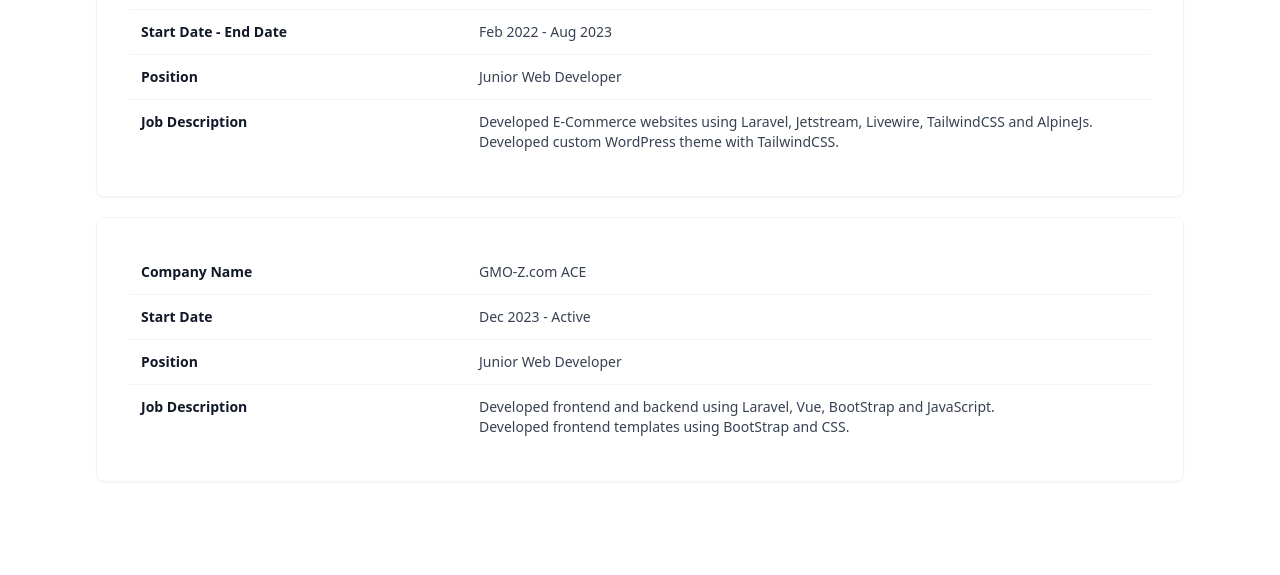
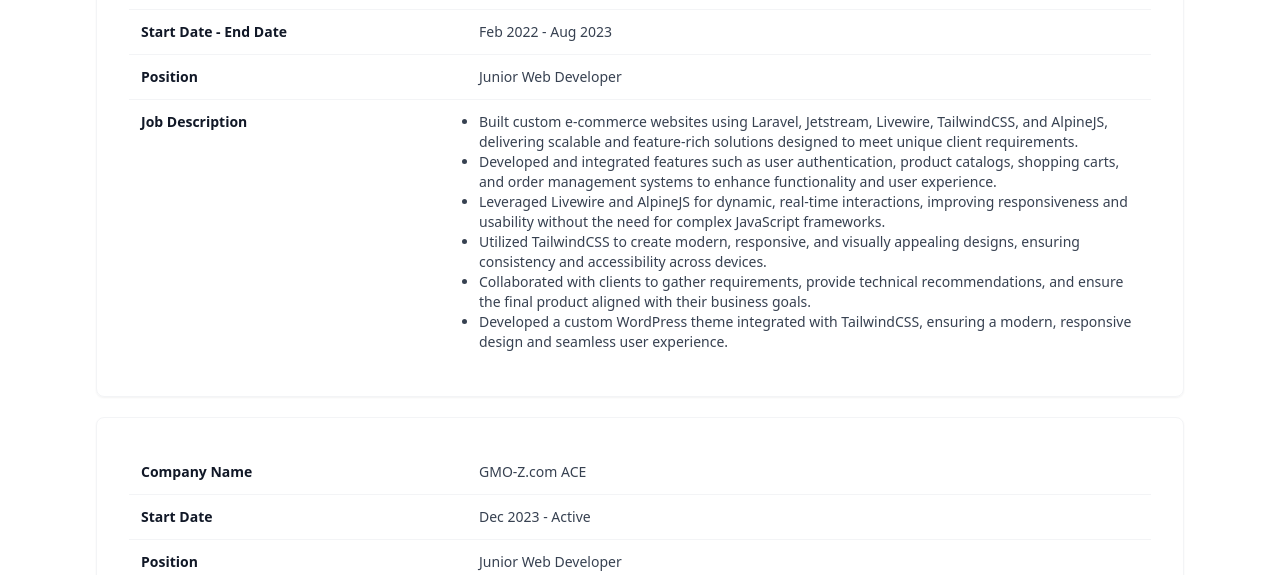
Before and after one commit to yenaingtun-dev/myPersonalWebsite_v2, a website with bundled scripts: page index.html in a window 1280 px wide. Shown: the part 1176-1751 px from the top of the page. Built offline with nearby package versions, Linux system fonts and the light colour scheme.

Commit message:
updated jd

```diff
--- a/index.html
+++ b/index.html
@@ -358,12 +358,34 @@
                     <dt class="font-semibold text-gray-900 dark:text-gray-500">
                         Job Description
                     </dt>
-                    <dd class="text-gray-700 sm:col-span-2 dark:text-gray-500">
-                        Developed E-Commerce websites using Laravel,
-                        Jetstream, Livewire, TailwindCSS and AlpineJs.
-                        <br />
-                        Developed custom WordPress theme with TailwindCSS.
-                    </dd>
+                    <div class="text-gray-700 sm:col-span-2 dark:text-gray-500">
+                        <ul class="list-disc">
+                            <li>
+                                Built custom e-commerce websites using Laravel, Jetstream, Livewire, TailwindCSS, and AlpineJS, delivering
+                                scalable and feature-rich solutions designed to meet unique client requirements.
+                            </li>
+                            <li>
+                                Developed and integrated features such as user authentication, product catalogs, shopping carts, and order
+                                management systems to enhance functionality and user experience.
+                            </li>
+                            <li>
+                                Leveraged Livewire and AlpineJS for dynamic, real-time interactions, improving responsiveness and usability
+                                without the need for complex JavaScript frameworks.
+                            </li>
+                            <li>
+                                Utilized TailwindCSS to create modern, responsive, and visually appealing designs, ensuring consistency and
+                                accessibility across devices.
+                            </li>
+                            <li>
+                                Collaborated with clients to gather requirements, provide technical recommendations, and ensure the final
+                                product aligned with their business goals.
+                            </li>
+                            <li>
+                                Developed a custom WordPress theme integrated with TailwindCSS, ensuring a modern, responsive design and
+                                seamless user experience.
+                            </li>
+                        </ul>
+                    </div>
                 </div>
             </dl>
              <dl class="p-2 mt-8 text-sm border border-gray-100 divide-y divide-gray-100 rounded-lg shadow-sm sm:p-8 dark:border-gray-300 ">
```
Also changed, not shown: src/output.css.
